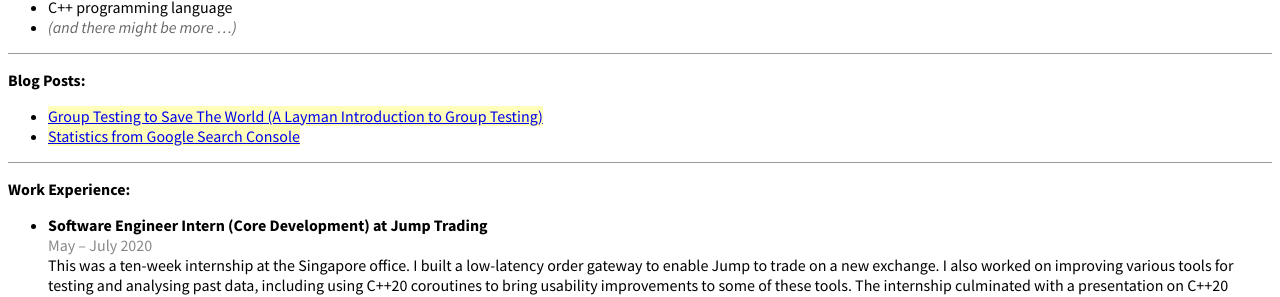
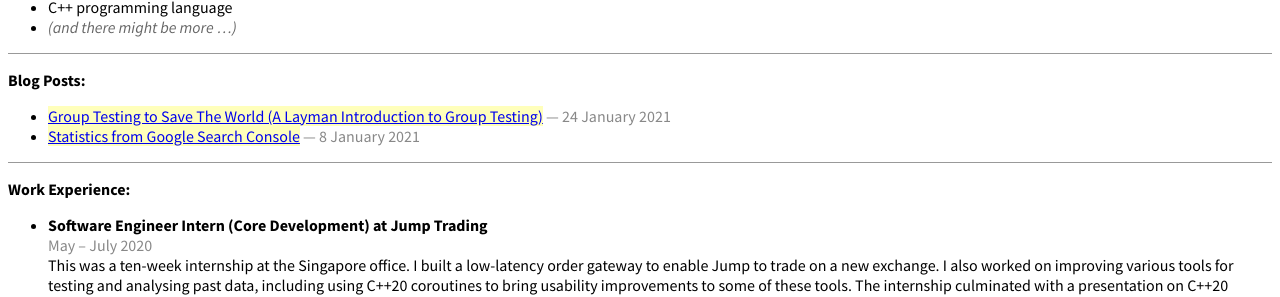
Before and after one commit to btzy/homepage, a Jekyll site: the page built from index.html, in a window 1280 px wide. Shown: the part 377-674 px from the top of the page. Built offline with Jekyll 4.4.1, drawn with Linux system fonts in a browser that asks for light colours.

Commit message:
Modify blog and blog list layout

```diff
--- a/_layouts/blog.html
+++ b/_layouts/blog.html
@@ -5,6 +5,5 @@ layout: default
 <div class="blog">
 <h1>{{ page.title }}</h1>
 <p class="date">{{ page.date | date: "%-d %B %Y" }}</p>
-<p>&nbsp;</p>
 {{ content }}
 </div>
--- a/index.html
+++ b/index.html
@@ -25,7 +25,7 @@ layout: default
 <p><span class="keyname">Blog Posts:</span></p>
 <ul>
 {% for post in site.posts %}
-<li><a href="{{ post.url }}">{{ post.title }}</a></li>
+<li><a href="{{ post.url }}">{{ post.title }}</a> <span class="blog-pre">&mdash; {{ post.date | date: "%-d %B %Y" }}</span></li>
 {% endfor %}
 </ul>
 </div>
--- a/style.css
+++ b/style.css
@@ -116,6 +116,16 @@ hr {
     font-weight: bold;
 }
 
+/* Blog list on main page */
+.blog-pre {
+    color: #888;
+}
+@media (prefers-color-scheme: dark) {
+    .blog-pre {
+        color: #777;
+    }
+}
+
 /* Detailed List */
 .detailedlist>li {
     margin-top: 0.8em;
```
